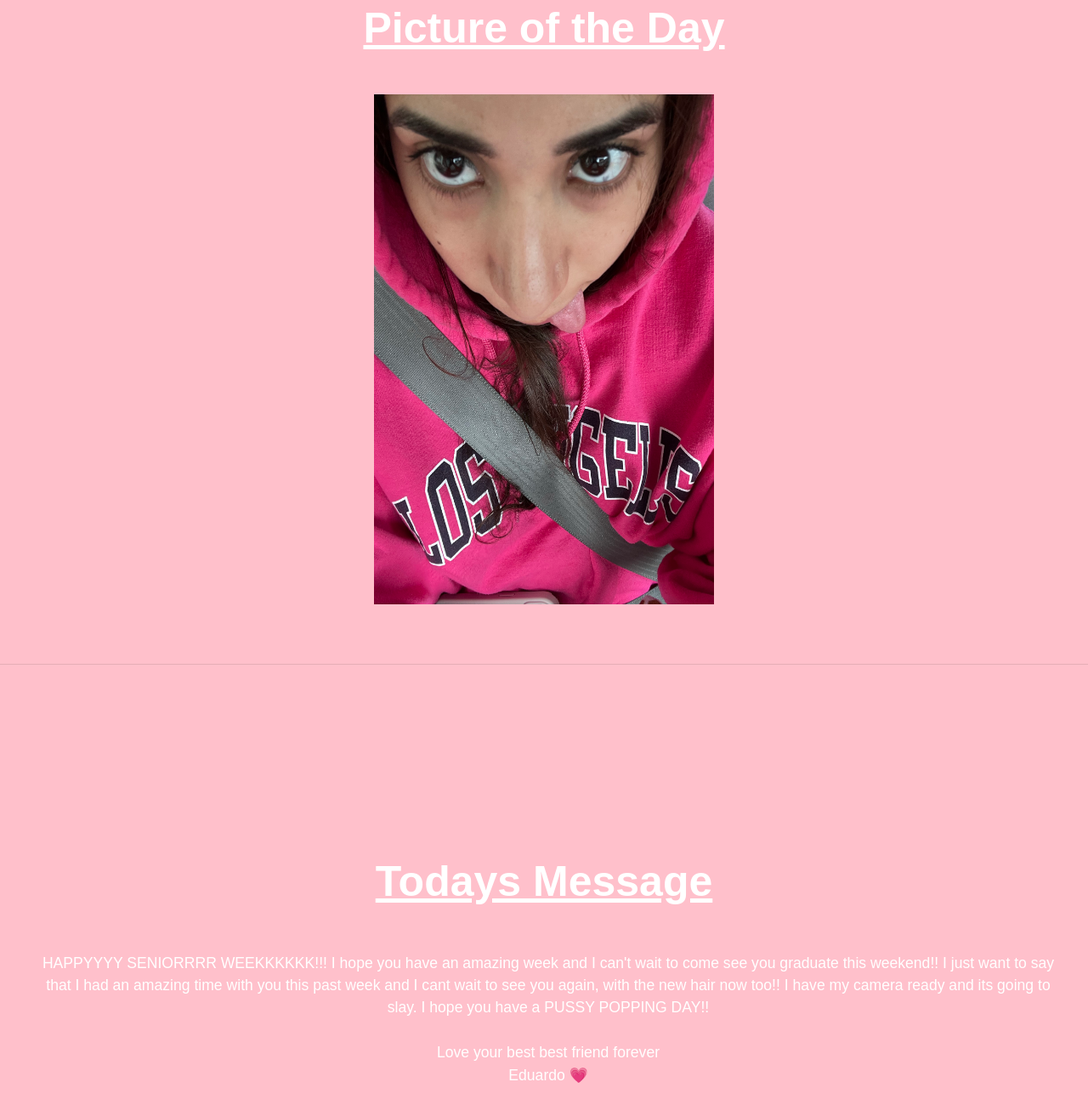
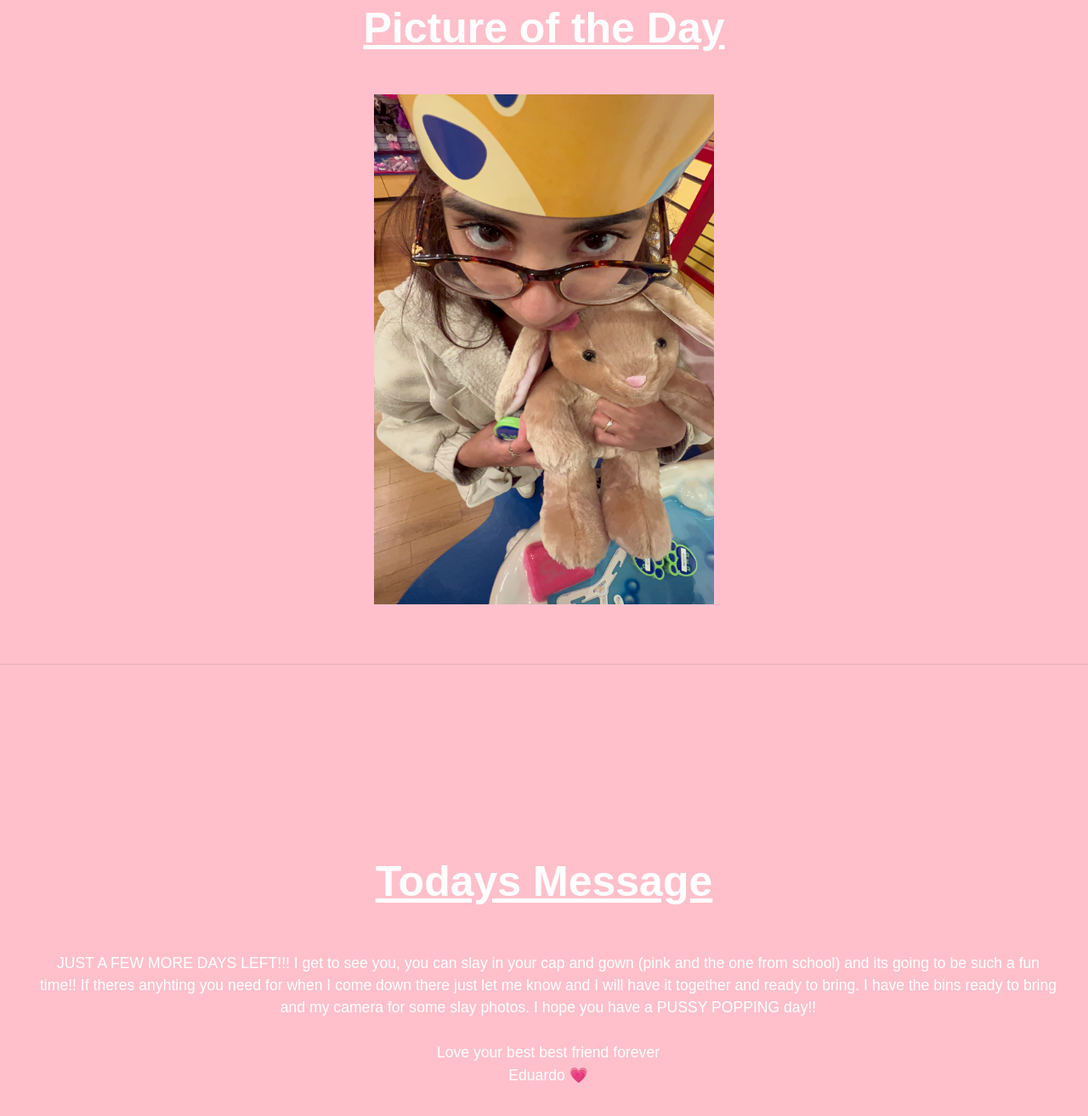
Before and after one commit to Ewynman/Giving, a plain HTML site: page index.html in a window 1280 px wide. Shown: the part 899-2212 px from the top of the page at 85% size. Drawn offline with nearby package versions, Linux system fonts and the light colour scheme.

Commit message:
auto commit

```diff
--- a/index.html
+++ b/index.html
@@ -93,7 +93,7 @@
             class="d-flex flex-column flex-md-row justify-content-between mb-5"
           >
             <div class="flex-grow-1">
-              <img src="./Files/Pic1.JPEG" alt="Amy Daily Pic" />
+              <img src="./Files/Pic1.JPG" alt="Amy Daily Pic" />
               <!-- <video controls width=" 500" autoplay>
             <source src="/Files/MOV1.mov" type="video/webm" />
             <source src="/Files/MOV1.mov" type="video/mp4" />
@@ -116,11 +116,12 @@
               <p
                 style="width: 100%; font-size: 2.2vh; color: white; margin: 5px"
               >
-                HAPPYYYY SENIORRRR WEEKKKKKK!!! I hope you have an amazing week and I
-                can't wait to come see you graduate this weekend!! I just want to say
-                that I had an amazing time with you this past week and I cant wait
-                to see you again, with the new hair now too!! I have my camera ready
-                and its going to slay. I hope you have a PUSSY POPPING DAY!!
+                JUST A FEW MORE DAYS LEFT!!! I get to see you, you can slay in your cap
+                and gown (pink and the one from school) and its going to be such a fun
+                time!! If theres anyhting you need for when I come down there just let
+                me know and I will have it together and ready to bring. I have the bins
+                ready to bring and my camera for some slay photos. I hope you have a
+                PUSSY POPPING day!!
                 <br />
                 <br />Love your best best friend forever<br />
                 Eduardo 💗
```
Also changed, not shown: Files/Pic1.JPEG (deleted), Files/Pic1.JPG (added).
